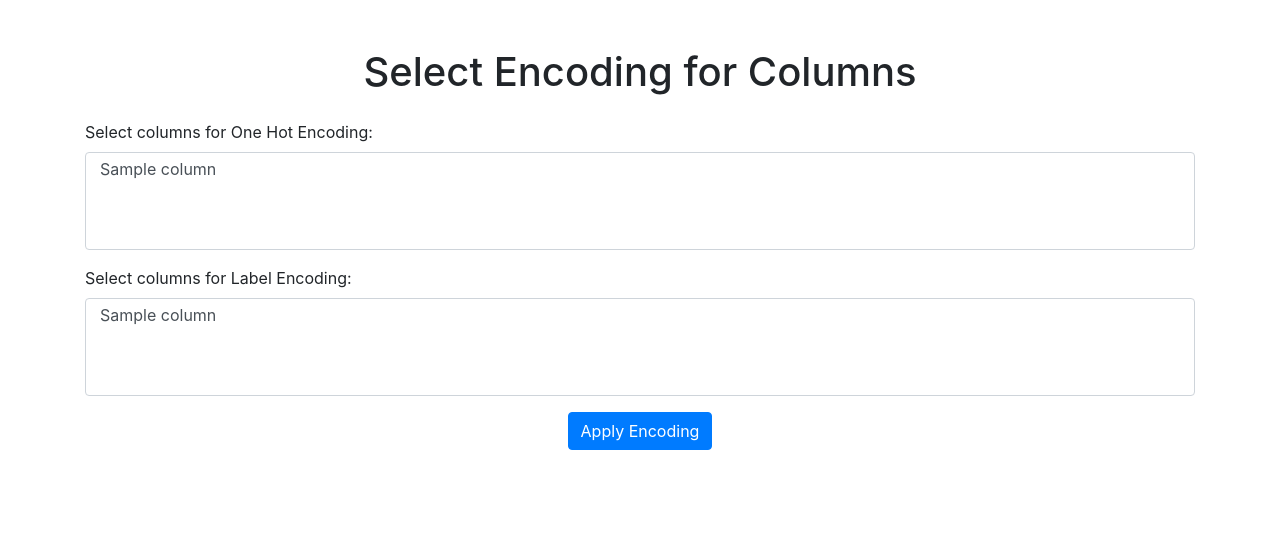
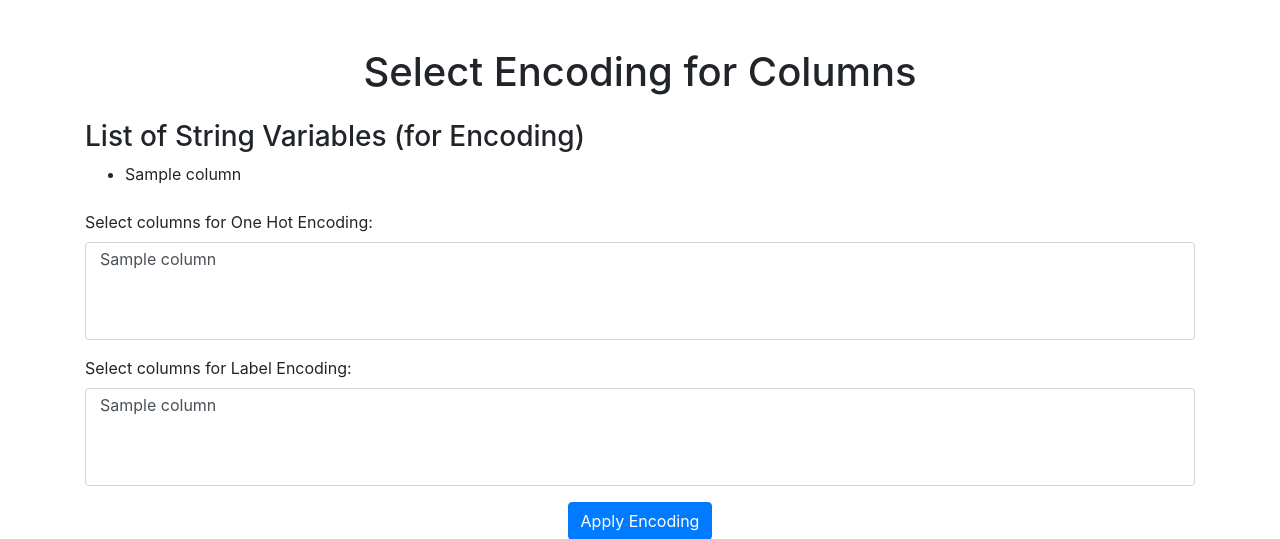
Before and after one commit to faaraan1997/Automation-flask, a Flask app: template templates/select_encoding.html in a window 1280 px wide. Shown: the top 539 px of the page. Run offline with Flask 3, Linux system fonts and the light colour scheme; the template is opened without the code that fills it: most values are stand-ins (such as "Sample title", 1, 10 or a date in 2020); some libraries are stand-ins or nearby versions.

Commit message:
String Recommendation

```diff
--- a/app.py
+++ b/app.py
@@ -23,7 +23,8 @@ def upload_file():
         file_path = os.path.join(app.config['UPLOAD_FOLDER'], file.filename)
         file.save(file_path)
         df = pd.read_csv(file_path)
-        return render_template('select_encoding.html', file_name=file.filename, columns=df.columns.tolist())
+        string_columns = df.select_dtypes(include=['object']).columns.tolist()
+        return render_template('select_encoding.html', file_name=file.filename, columns=df.columns.tolist(), string_columns=string_columns)
     return redirect(url_for('index'))
 
 @app.route('/select_encoding', methods=['POST'])
--- a/templates/select_encoding.html
+++ b/templates/select_encoding.html
@@ -7,6 +7,12 @@
 <body>
     <div class="container mt-5">
         <h1 class="text-center">Select Encoding for Columns</h1>
+        <h3 class="mt-4">List of String Variables (for Encoding)</h3>
+        <ul>
+            {% for column in string_columns %}
+            <li>{{ column }}</li>
+            {% endfor %}
+        </ul>
         <form action="/select_encoding" method="post" class="mt-4">
             <input type="hidden" name="file_name" value="{{ file_name }}">
             <div class="form-group">
@@ -20,7 +26,7 @@
             <div class="form-group">
                 <label for="label_columns">Select columns for Label Encoding:</label>
                 <select name="label_columns" class="form-control" multiple>
-                    {% for column in columns %}
+                    {% for column in string_columns %}
                     <option value="{{ column }}">{{ column }}</option>
                     {% endfor %}
                 </select>
```
